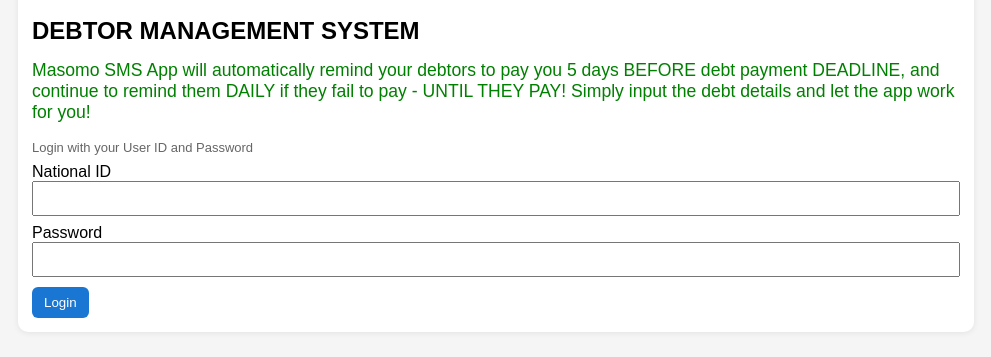
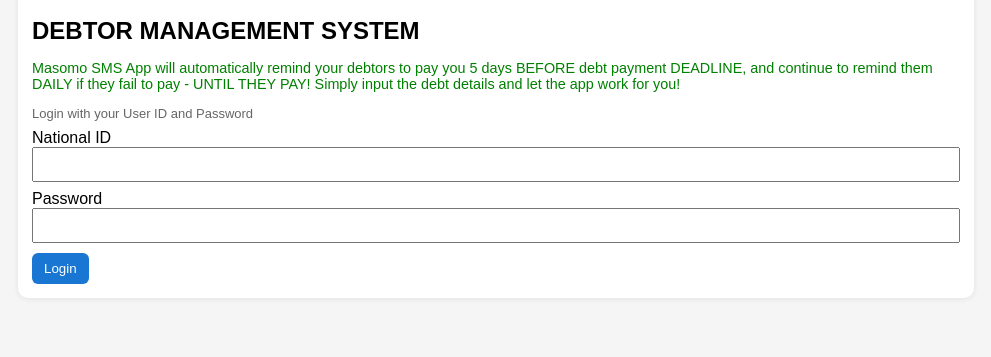
Before and after one commit to masomodigital/debt-management, a plain HTML site: page index.html in a window 1280 px wide. Shown: the part 221-578 px from the top of the page, without its empty margins (144-1135 px from the left). Drawn offline with Linux system fonts and the light colour scheme.

Commit message:
Update index.html

```diff
--- a/index.html
+++ b/index.html
@@ -58,7 +58,7 @@ html, body {
 
       <h2>DEBTOR MANAGEMENT SYSTEM</h2>
 
-      <p style="color: green; font-size: 1.1em; text-align: left; margin-top: 15px;">
+     <p style="color: green; font-size: 0.9em; text-align: left; margin-top: 15px;">
   Masomo SMS App will automatically remind your debtors to pay you 5 days BEFORE debt payment DEADLINE, and continue to remind them DAILY if they fail to pay - UNTIL THEY PAY! Simply input the debt details and let the app work for you!
 </p>
       <div class="muted">Login with your User ID and Password</div>
```
